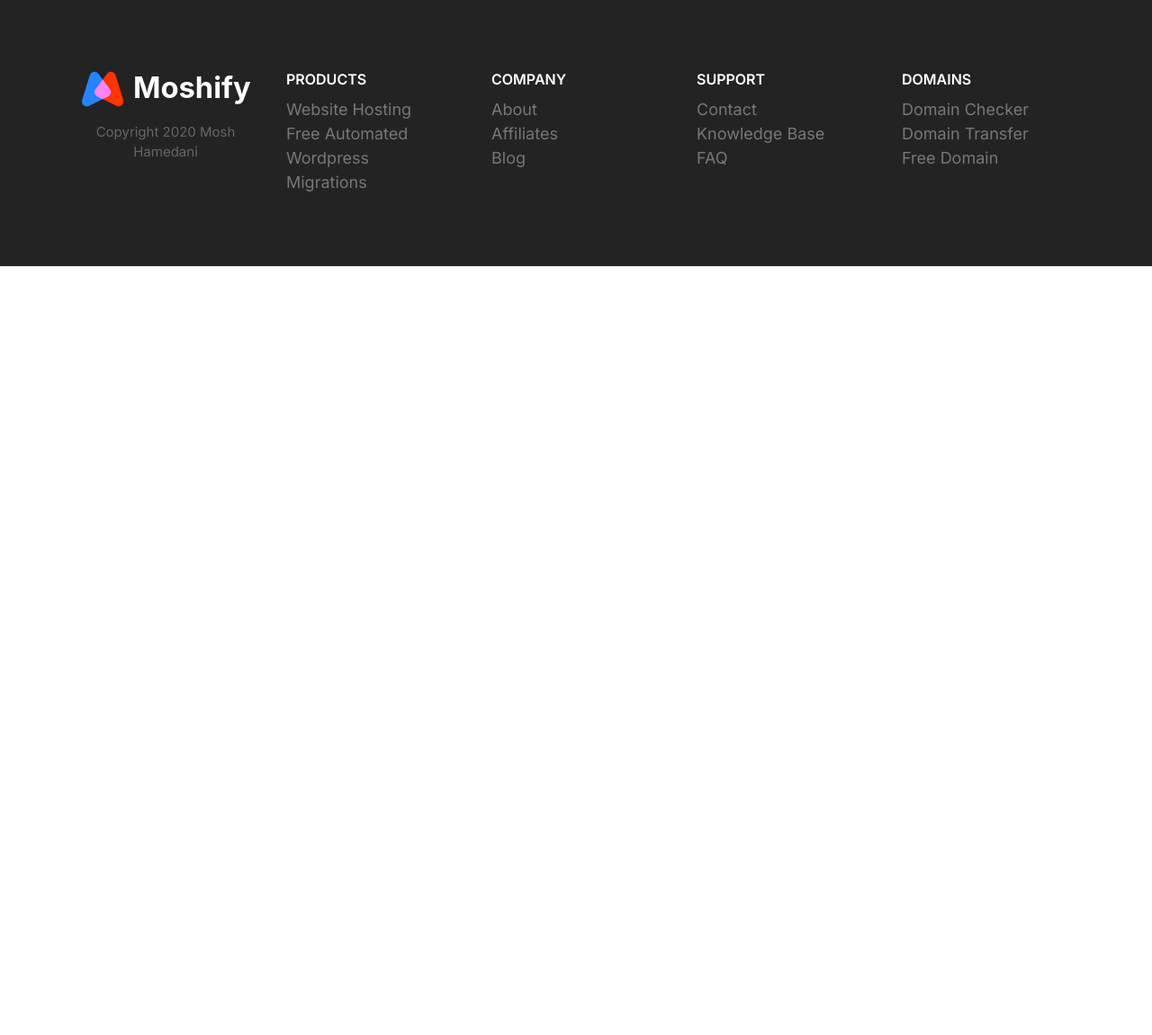
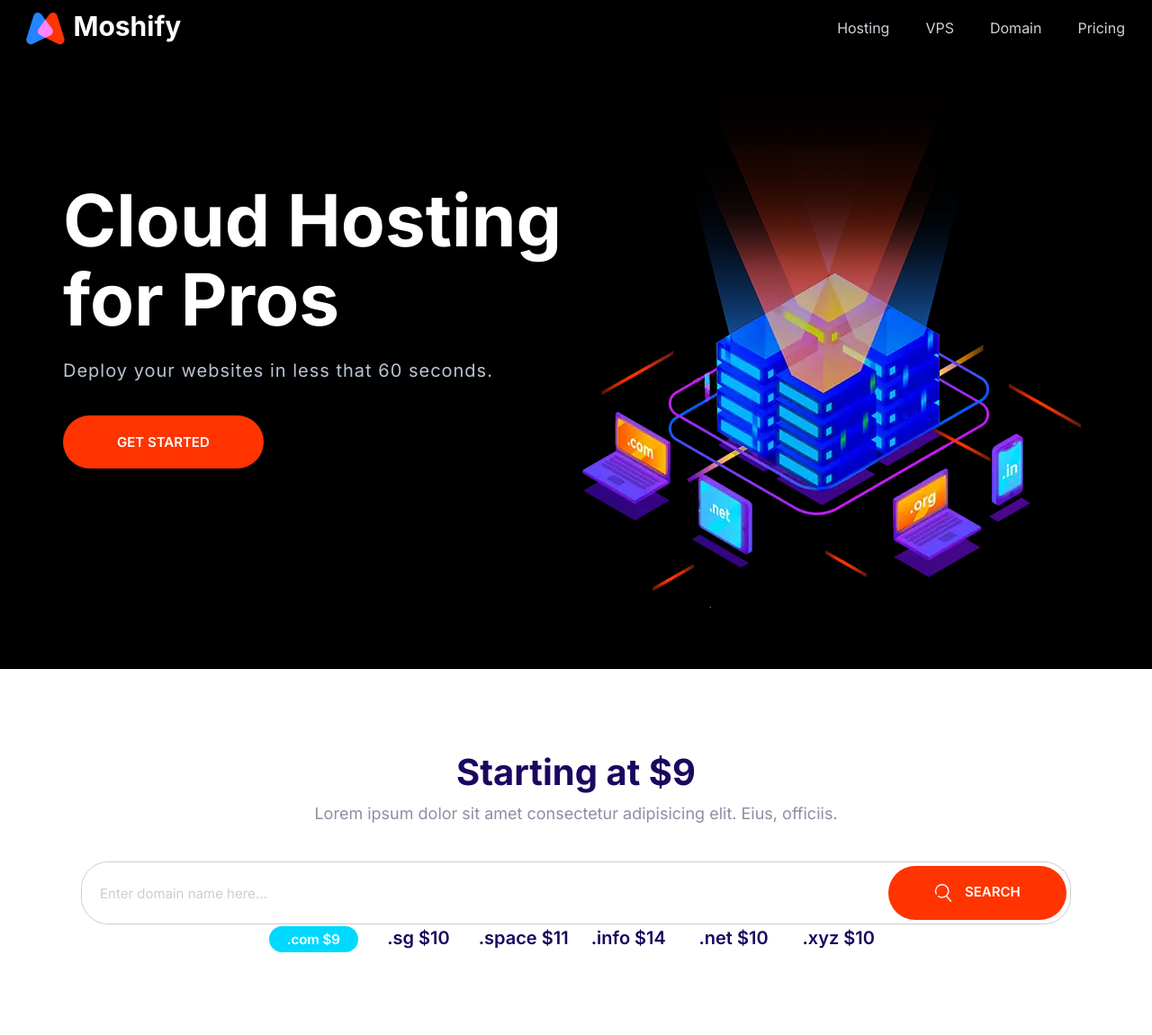
Before and after one commit to ali-reza-2531/moshify, a plain HTML site: page index.html in a window 1280 px wide. Shown: the whole page at 90% size. Before the commit the page ends 800 px from the top, so only its background shows below. Drawn offline with Linux system fonts and the light colour scheme.

Commit message:
putting all together and troubleshooting the problems.

```diff
--- a/css/styles.css
+++ b/css/styles.css
@@ -206,7 +206,7 @@
   font-weight: 600;
   margin: 1rem 0;
   outline: 0;
-  padding: 2rem 3rem;
+  padding: 2rem 4vw;
   text-align: center;
   text-transform: uppercase;
   white-space: nowrap;
@@ -297,6 +297,7 @@
   border: 0;
   flex-grow: 1;
   padding: 1.5rem 2rem;
+  width: 0;
 }
 
 .input-group .btn {
@@ -743,8 +744,9 @@
 }
 
 .block-domain__prices {
+  color: var(--color-headings);
   display: grid;
-  grid-template-columns: repeat(3, 1fr);
+  grid-template-columns: repeat(2, 1fr);
   grid-template-rows: repeat(2, 6rem);
   font-size: 2rem;
   font-weight: 600;
--- a/index.html
+++ b/index.html
@@ -14,74 +14,72 @@
     <link rel="stylesheet" href="css/styles.css" />
   </head>
   <body>
-    <footer class="block block--dark footer">
-      <div class="container grid footer__sections">
-        <section class="collapsible collapsible--expanded footer__section">
-          <header class="collapsible__header">
-            <h2 class="collapsible__heading footer__heading">Products</h2>
-            <svg class="icon icon--white collapsible__chevron">
-              <use xlink:href="images/sprite2.svg#chevron"></use>
+    <header>
+      <nav class="nav collapsible">
+        <a class="nav__brand" href="/"><img src="images/logo.svg" alt="" /></a>
+        <svg class="icon icon--white nav__toggler">
+          <use xlink:href="images/sprite.svg#menu"></use>
         </svg>
+        <ul class="list nav__list collapsible__content">
+          <li class="nav__item"><a href="#">Hosting</a></li>
+          <li class="nav__item"><a href="#">VPS</a></li>
+          <li class="nav__item"><a href="#">Domain</a></li>
+          <li class="nav__item"><a href="#">Pricing</a></li>
+        </ul>
+      </nav>
     </header>
-          <div class="collapsible__content">
-            <ul class="list">
-              <li><a href="#">Website Hosting</a></li>
-              <li><a href="#">Free Automated Wordpress</a></li>
-              <li><a href="#">Migrations</a></li>
-            </ul>
+    <section class="block block--dark block--skwed-left hero">
+      <div class="container grid grid--1x2">
+        <header class="block__header hero__content">
+          <h1 class="block__heading">Cloud Hosting for Pros</h1>
+          <p class="hero__tagline">
+            Deploy your websites in less that 60 seconds.
+          </p>
+          <a href="#" class="btn btn--accent btn--stretched">Get Started</a>
+        </header>
+
+        <picture>
+          <source
+            type="image/webp"
+            srcset="images/banner.webp 1x, images/banner@2x.webp 2x" />
+          <source
+            type="image/png"
+            srcset="images/banner.png 1x, images/banner@2x.png 2x" />
+          <img class="hero__image" src="images/banner.png" alt=""
+        /></picture>
       </div>
     </section>
-        <section class="collapsible footer__section">
-          <header class="collapsible__header">
-            <h2 class="collapsible__heading footer__heading">Company</h2>
-            <svg class="icon icon--white collapsible__chevron">
-              <use xlink:href="images/sprite2.svg#chevron"></use>
+    <section class="block container block__domain">
+      <header class="block__header">
+        <h2>Starting at $9</h2>
+        <p>
+          Lorem ipsum dolor sit amet consectetur adipisicing elit. Eius,
+          officiis.
+        </p>
+      </header>
+      <div class="input-group">
+        <input
+          type="text"
+          class="input"
+          placeholder="Enter domain name here..."
+        />
+        <button class="btn btn--accent">
+          <svg class="icon white">
+            <use xlink:href="images/sprite2.svg#search"></use>
           </svg>
-          </header>
-          <div class="collapsible__content">
-            <ul class="list">
-              <li><a href="#">About</a></li>
-              <li><a href="#">Affiliates</a></li>
-              <li><a href="#">Blog</a></li>
+          Search
+        </button>
+      </div>
+      <ul class="list block-domain__prices">
+        <li><span class="badge badge--secondary">.com $9</span></li>
+        <li>.sg $10</li>
+        <li>.space $11</li>
+        <li>.info $14</li>
+        <li>.net $10</li>
+        <li>.xyz $10</li>
       </ul>
-          </div>
     </section>
-        <section class="collapsible footer__section">
-          <header class="collapsible__header">
-            <h2 class="collapsible__heading footer__heading">Support</h2>
-            <svg class="icon icon--white collapsible__chevron">
-              <use xlink:href="images/sprite2.svg#chevron"></use>
-            </svg>
-          </header>
-          <div class="collapsible__content">
-            <ul class="list">
-              <li><a href="#">Contact</a></li>
-              <li><a href="#">Knowledge Base</a></li>
-              <li><a href="#">FAQ</a></li>
-            </ul>
-          </div>
-        </section>
-        <section class="collapsible footer__section">
-          <header class="collapsible__header">
-            <h2 class="collapsible__heading footer__heading">Domains</h2>
-            <svg class="icon icon--white collapsible__chevron">
-              <use xlink:href="images/sprite2.svg#chevron"></use>
-            </svg>
-          </header>
-          <div class="collapsible__content">
-            <ul class="list">
-              <li><a href="#">Domain Checker</a></li>
-              <li><a href="#">Domain Transfer</a></li>
-              <li><a href="#">Free Domain</a></li>
-            </ul>
-          </div>
-        </section>
-        <section class="footer__brand">
-          <img src="images/logo.svg" alt="" />
-          <p class="footer__copyright">Copyright 2020 Mosh Hamedani</p>
-        </section>
-      </div>
-    </footer>
+
     <script src="js/main.js"></script>
   </body>
 </html>
```
Lines whose indentation alone changed are shown as unchanged.
